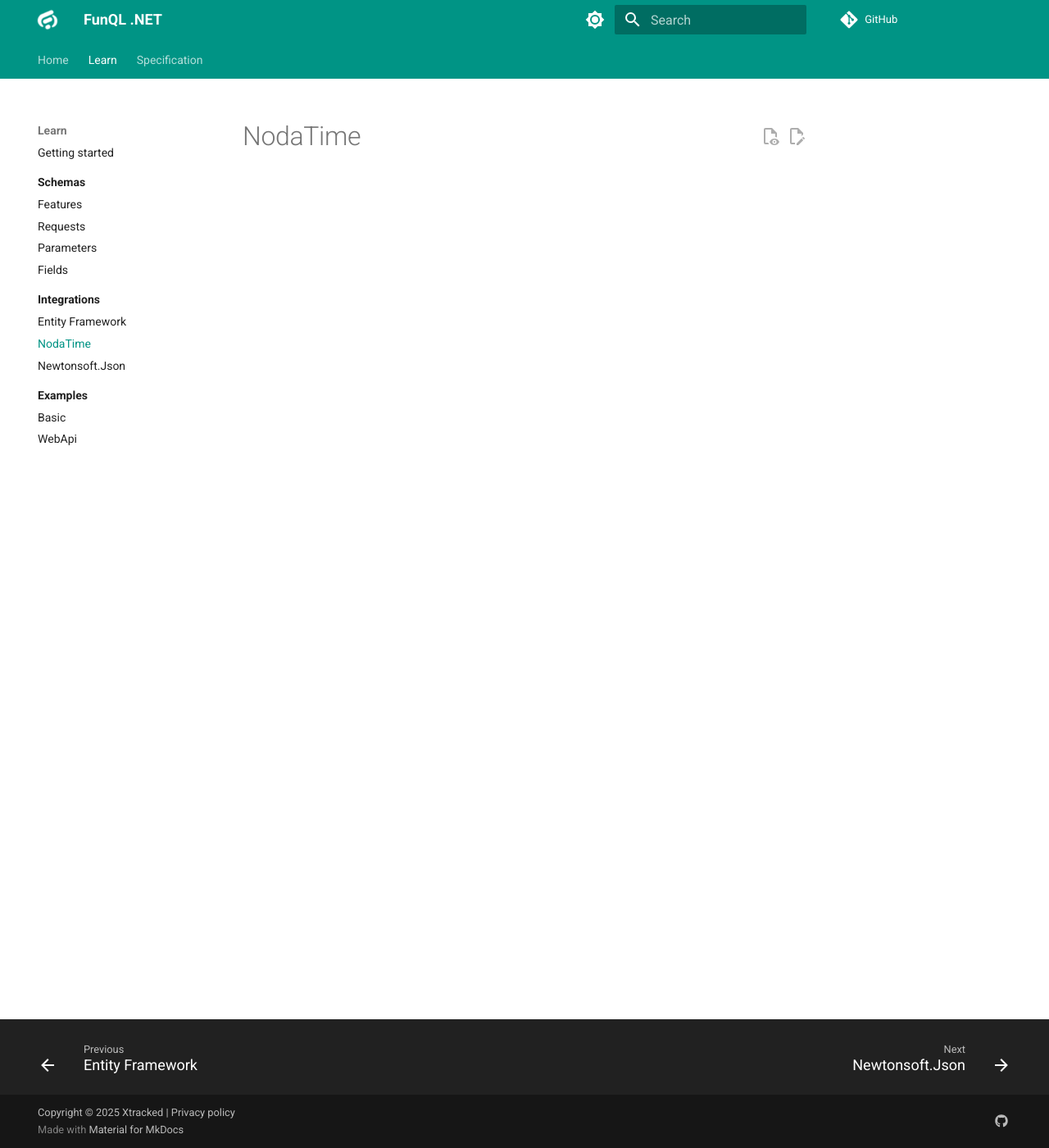
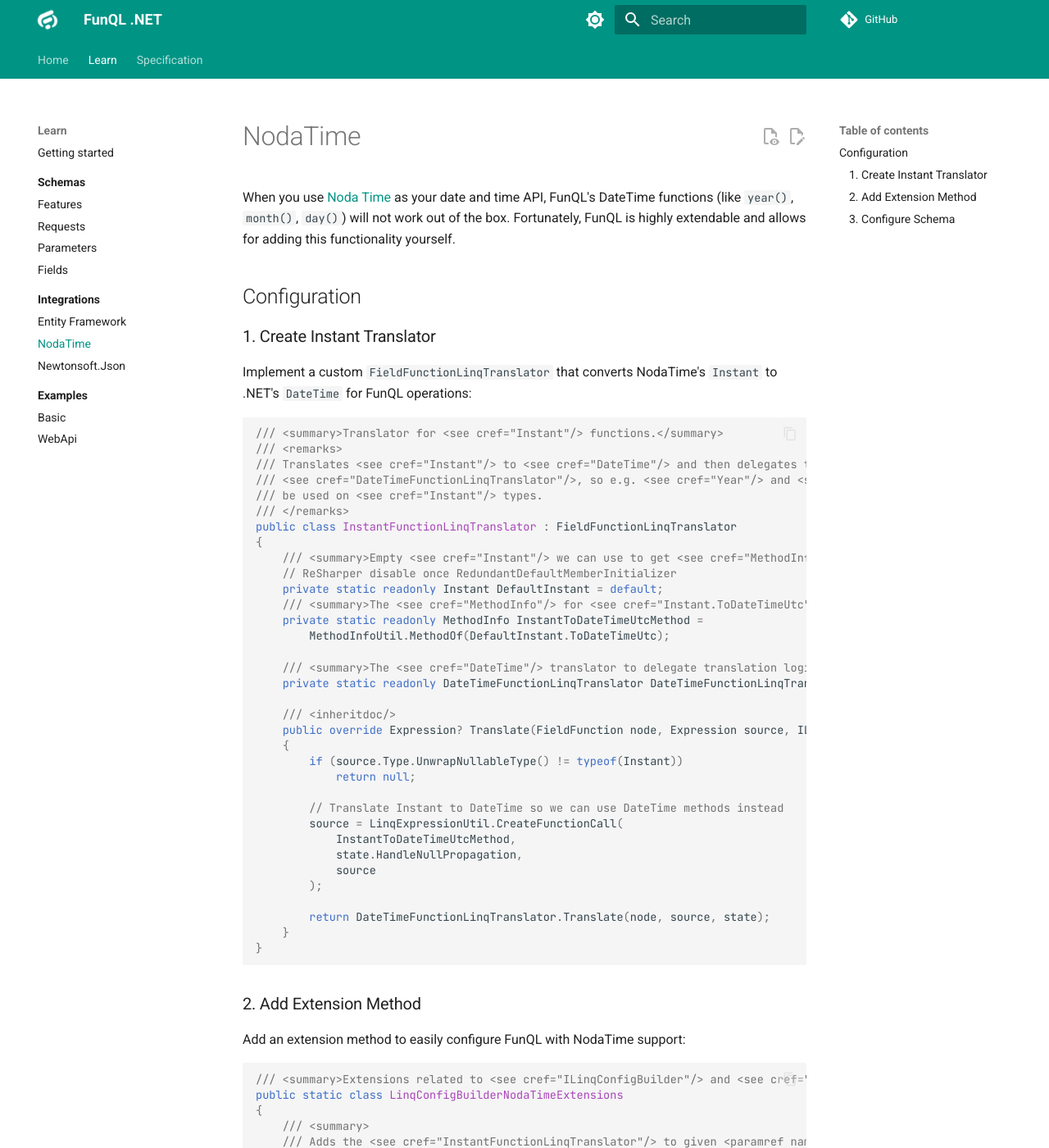
Before and after one commit to funql/funql-dotnet, an MkDocs documentation site: the page built from docs/learn/integrations/nodatime.md, in a window 1280 px wide and 1400 px high. Shown: the whole window at 82% size. Built offline with MkDocs 1.6.1 and Material for MkDocs 9.7.7, drawn with Linux system fonts in a browser that asks for light colours; comment, search, counter and statistics services are not loaded; some of the changed text lies outside the part shown.

Commit message:
Update docs nodatime.md

````diff
--- a/docs/learn/integrations/nodatime.md
+++ b/docs/learn/integrations/nodatime.md
@@ -1 +1,95 @@
 # NodaTime
+
+When you use [Noda Time](https://nodatime.org/) as your date and time API, FunQL's DateTime functions (like `year()`,
+`month()`, `day()`) will not work out of the box. Fortunately, FunQL is highly extendable and allows for adding this
+functionality yourself.
+
+## Configuration
+
+### 1. Create Instant Translator
+
+Implement a custom `FieldFunctionLinqTranslator` that converts NodaTime's `Instant` to .NET's `DateTime` for FunQL
+operations:
+
+```csharp
+/// <summary>Translator for <see cref="Instant"/> functions.</summary>
+/// <remarks>
+/// Translates <see cref="Instant"/> to <see cref="DateTime"/> and then delegates the translation logic to
+/// <see cref="DateTimeFunctionLinqTranslator"/>, so e.g. <see cref="Year"/> and <see cref="Month"/> field functions can
+/// be used on <see cref="Instant"/> types.
+/// </remarks>
+public class InstantFunctionLinqTranslator : FieldFunctionLinqTranslator
+{
+    /// <summary>Empty <see cref="Instant"/> we can use to get <see cref="MethodInfo"/>.</summary>
+    // ReSharper disable once RedundantDefaultMemberInitializer
+    private static readonly Instant DefaultInstant = default;
+    /// <summary>The <see cref="MethodInfo"/> for <see cref="Instant.ToDateTimeUtc"/>.</summary>
+    private static readonly MethodInfo InstantToDateTimeUtcMethod =
+        MethodInfoUtil.MethodOf(DefaultInstant.ToDateTimeUtc);
+
+    /// <summary>The <see cref="DateTime"/> translator to delegate translation logic to.</summary>
+    private static readonly DateTimeFunctionLinqTranslator DateTimeFunctionLinqTranslator = new();
+
+    /// <inheritdoc/>
+    public override Expression? Translate(FieldFunction node, Expression source, ILinqVisitorState state)
+    {
+        if (source.Type.UnwrapNullableType() != typeof(Instant))
+            return null;
+
+        // Translate Instant to DateTime so we can use DateTime methods instead
+        source = LinqExpressionUtil.CreateFunctionCall(
+            InstantToDateTimeUtcMethod,
+            state.HandleNullPropagation,
+            source
+        );
+
+        return DateTimeFunctionLinqTranslator.Translate(node, source, state);
+    }
+}
+```
+
+### 2. Add Extension Method
+
+Add an extension method to easily configure FunQL with NodaTime support:
+
+```csharp
+/// <summary>Extensions related to <see cref="ILinqConfigBuilder"/> and <see cref="NodaTime"/>.</summary>
+public static class LinqConfigBuilderNodaTimeExtensions
+{
+    /// <summary>
+    /// Adds the <see cref="InstantFunctionLinqTranslator"/> to given <paramref name="builder"/> if not yet added.
+    /// </summary>
+    /// <param name="builder">Builder to configure.</param>
+    /// <returns>The builder to continue building.</returns>
+    public static ILinqConfigBuilder WithInstantFunctionLinqTranslator(
+        this ILinqConfigBuilder builder
+    )
+    {
+        // Early return if translator already added
+        if (builder.MutableConfig.GetFieldFunctionLinqTranslators().Any(it => it is InstantFunctionLinqTranslator))
+            return builder;
+
+        builder.MutableConfig.AddFieldFunctionLinqTranslator(new InstantFunctionLinqTranslator());
+
+        return builder;
+    }
+}
+```
+
+### 3. Configure Schema
+
+When configuring your FunQL schema, add NodaTime support:
+
+```csharp
+public sealed class ApiSchema : Schema {
+    protected override void OnInitializeSchema(ISchemaConfigBuilder schema) {
+        schema.AddLinqFeature(it =>
+        {
+            // Add DateTime function support to NodaTime Instant
+            it.WithInstantFunctionLinqTranslator();
+        });
+    }
+}
+```
+
+You can now use FunQL's DateTime functions on `Instant` types.
````
